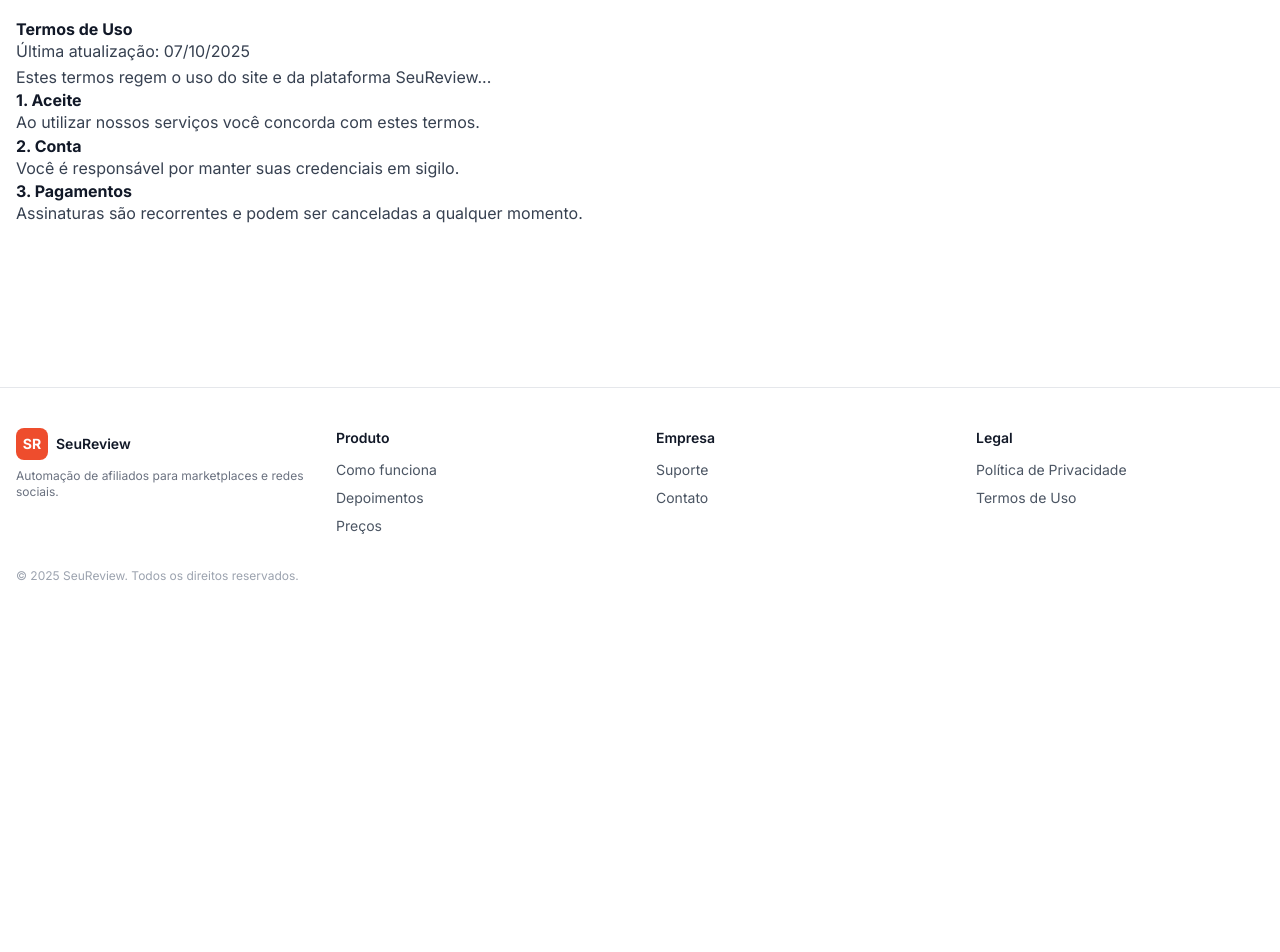
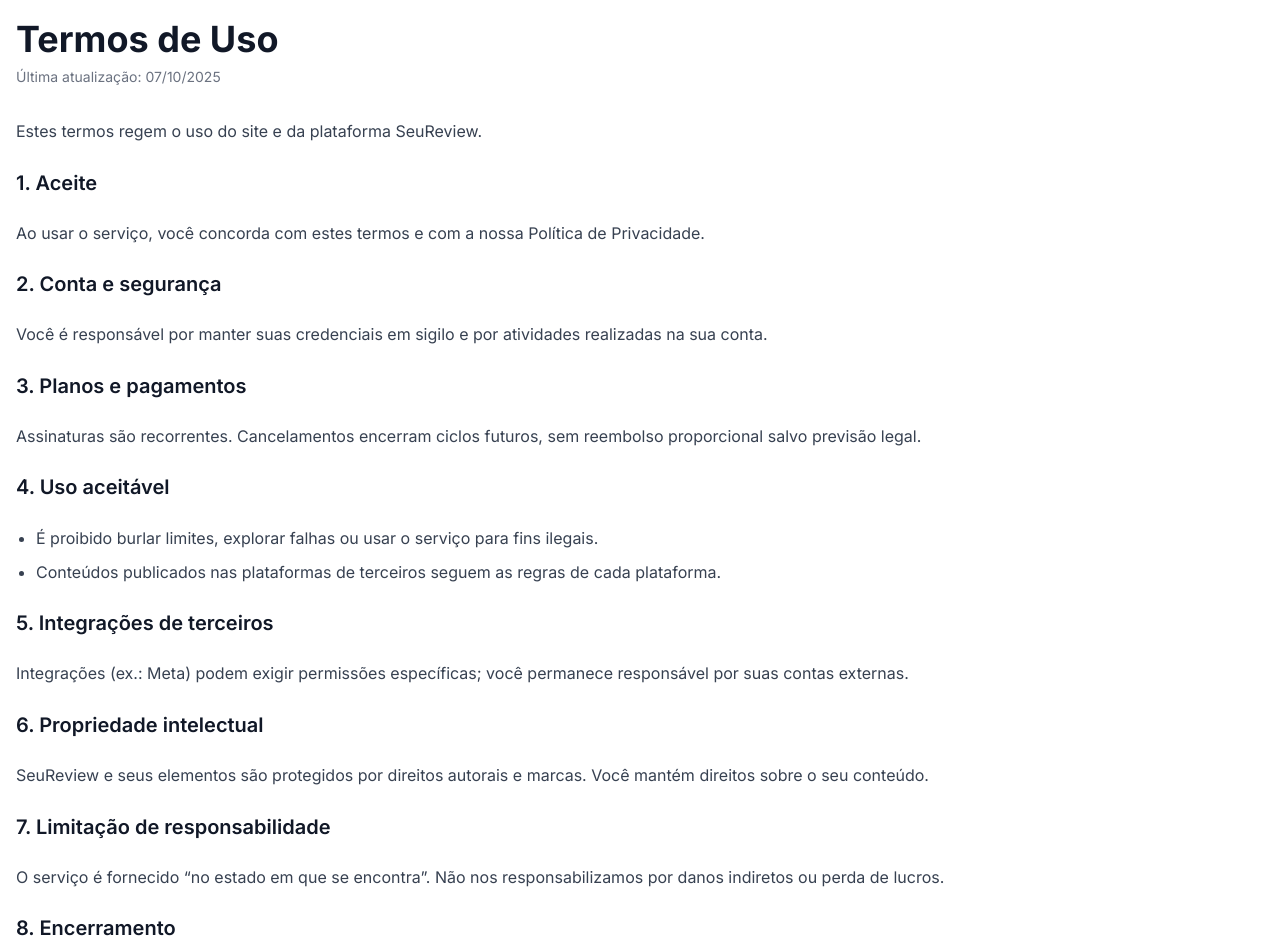
Before and after one commit to marciobever/seureview.com.br, a Next.js app: page /termos in a window 1280 px wide. Shown: the part 140-1092 px from the top of the page. Before the commit the page ends 800 px from the top, so only its background shows below. Built offline with nearby package versions, Linux system fonts and the light colour scheme; no server answers.

Commit message:
Update page.tsx

```diff
--- a/app/(site)/termos/page.tsx
+++ b/app/(site)/termos/page.tsx
@@ -1,21 +1,57 @@
-export const metadata = {
+// app/(site)/termos/page.tsx
+import type { Metadata } from "next";
+
+export const metadata: Metadata = {
   title: "Termos de Uso | SeuReview",
-  description: "Leia os termos de uso do SeuReview.",
+  description: "Condições que regem o uso do site e da plataforma SeuReview.",
+  alternates: { canonical: "/termos" },
+  robots: { index: true, follow: true },
 };
 
 export default function Page() {
+  const updated = new Date().toLocaleDateString("pt-BR");
   return (
     <main className="section">
-      <div className="max-container prose max-w-3xl">
-        <h1>Termos de Uso</h1>
-        <p>Última atualização: {new Date().toLocaleDateString("pt-BR")}</p>
-        <p>Estes termos regem o uso do site e da plataforma SeuReview...</p>
-        <h2>1. Aceite</h2>
-        <p>Ao utilizar nossos serviços você concorda com estes termos.</p>
-        <h2>2. Conta</h2>
-        <p>Você é responsável por manter suas credenciais em sigilo.</p>
-        <h2>3. Pagamentos</h2>
-        <p>Assinaturas são recorrentes e podem ser canceladas a qualquer momento.</p>
+      <div className="max-container max-w-3xl">
+        <h1 className="text-3xl md:text-4xl font-bold">Termos de Uso</h1>
+        <p className="mt-2 text-sm text-gray-500">Última atualização: {updated}</p>
+
+        <div className="mt-8 space-y-6 text-gray-700 leading-relaxed">
+          <p>Estes termos regem o uso do site e da plataforma SeuReview.</p>
+
+          <h2 className="text-xl font-semibold">1. Aceite</h2>
+          <p>Ao usar o serviço, você concorda com estes termos e com a nossa Política de Privacidade.</p>
+
+          <h2 className="text-xl font-semibold">2. Conta e segurança</h2>
+          <p>Você é responsável por manter suas credenciais em sigilo e por atividades realizadas na sua conta.</p>
+
+          <h2 className="text-xl font-semibold">3. Planos e pagamentos</h2>
+          <p>Assinaturas são recorrentes. Cancelamentos encerram ciclos futuros, sem reembolso proporcional salvo previsão legal.</p>
+
+          <h2 className="text-xl font-semibold">4. Uso aceitável</h2>
+          <ul className="list-disc pl-5 space-y-2">
+            <li>É proibido burlar limites, explorar falhas ou usar o serviço para fins ilegais.</li>
+            <li>Conteúdos publicados nas plataformas de terceiros seguem as regras de cada plataforma.</li>
+          </ul>
+
+          <h2 className="text-xl font-semibold">5. Integrações de terceiros</h2>
+          <p>Integrações (ex.: Meta) podem exigir permissões específicas; você permanece responsável por suas contas externas.</p>
+
+          <h2 className="text-xl font-semibold">6. Propriedade intelectual</h2>
+          <p>SeuReview e seus elementos são protegidos por direitos autorais e marcas. Você mantém direitos sobre o seu conteúdo.</p>
+
+          <h2 className="text-xl font-semibold">7. Limitação de responsabilidade</h2>
+          <p>O serviço é fornecido “no estado em que se encontra”. Não nos responsabilizamos por danos indiretos ou perda de lucros.</p>
+
+          <h2 className="text-xl font-semibold">8. Encerramento</h2>
+          <p>Contas podem ser suspensas por violação destes termos. Dados associados podem ser removidos conforme a lei.</p>
+
+          <h2 className="text-xl font-semibold">9. Alterações e contato</h2>
+          <p>
+            Podemos atualizar estes termos. Em caso de dúvidas, fale conosco:{" "}
+            <a className="underline" href="mailto:legal@seureview.com.br">legal@seureview.com.br</a>.
+          </p>
+        </div>
       </div>
     </main>
   );
```
